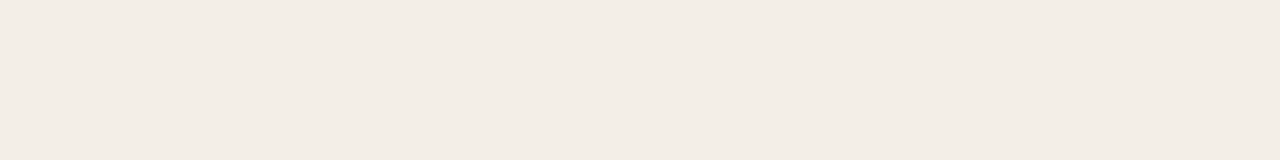
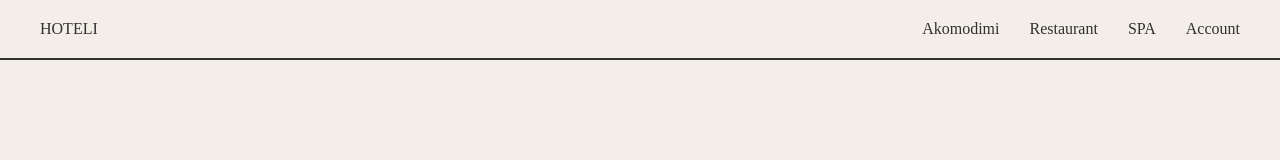
Before and after one commit to TTDSpRaYz/Projekti-DZW, a plain HTML site: page spa.html in a window 1280 px wide. Drawn offline with Linux system fonts and the light colour scheme.

Commit message:
Vendosja e Navbar tek SPA

```diff
--- a/spa.html
+++ b/spa.html
@@ -8,6 +8,23 @@
     <title>Spa</title>
 </head>
 <body>
+    <header class="site-header">
+        <a href="index.html" class="logo">HOTELI</a>
+        <nav class="menu">
+            <ul>
+                <li><a href="akomodimi.html">Akomodimi</a></li>
+                <li><a href="restaurant.html">Restaurant</a></li>
+                <li><a href="spa.html">SPA</a></li>
+                <li class="account-dropdown"><a href="#">Account</a>
+                    <ul class="dropdown-menu">
+                        <li><a href="login.html">Login</a></li>
+                        <li><a href="register.html">Register</a></li>
+                    </ul>
+                </li>
+            </ul>
+        </nav>
+    </header>
+    <main>
 
 </body>
 </html>
```
